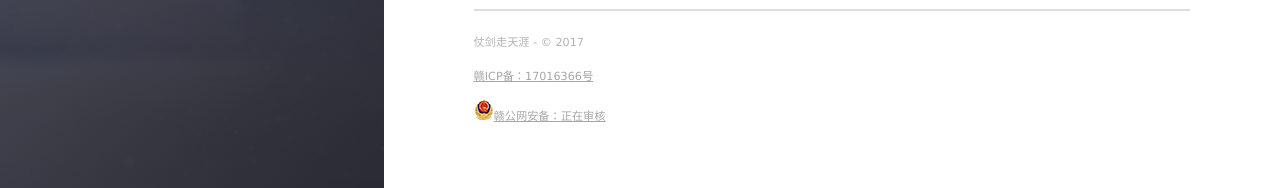
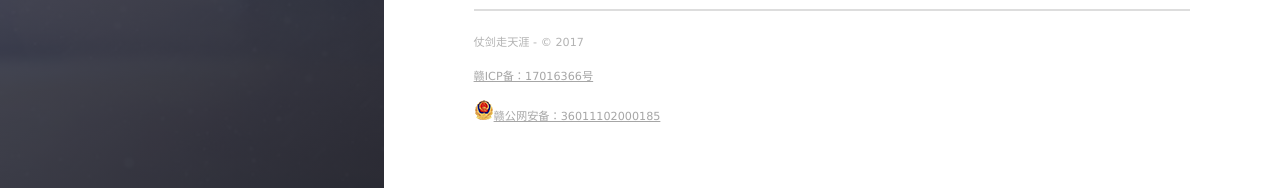
Before and after one commit to oneyian/oneyian.github.com, a Jekyll site: the page built from _posts/2017-12-25-Translation.md, in a window 1280 px wide and 900 px high, scrolled down 1840 px. Shown: the part 709-897 px from the top of the window. Built offline with Jekyll 4.4.1, drawn with Linux system fonts in a browser that asks for light colours; nearby versions of some CDN libraries; comment, search, counter and statistics services are not loaded.

Commit message:
备案信息

```diff
--- a/_includes/footer.html
+++ b/_includes/footer.html
@@ -2,6 +2,6 @@
     <footer>
     	<span class="footer__copyright"><p>仗剑走天涯 - &copy; 2017</p></span>
     	<span class="footer__copyright"><a href="https://www.miitbeian.gov.cn/"><p>赣ICP备：17016366号</p></a></span>
-        <span class="footer__copyright"><a href="https://www.beian.gov.cn/portal/registerSystemInfo?recordcode="><p><img src="/assets/images/icp.png">赣公网安备：正在审核</p></a></span>
+        <span class="footer__copyright"><a href="https://www.beian.gov.cn/portal/registerSystemInfo?recordcode=36011102000185"><p><img src="/assets/images/icp.png">赣公网安备：36011102000185</p></a></span>
     </footer>
 </section>
```
